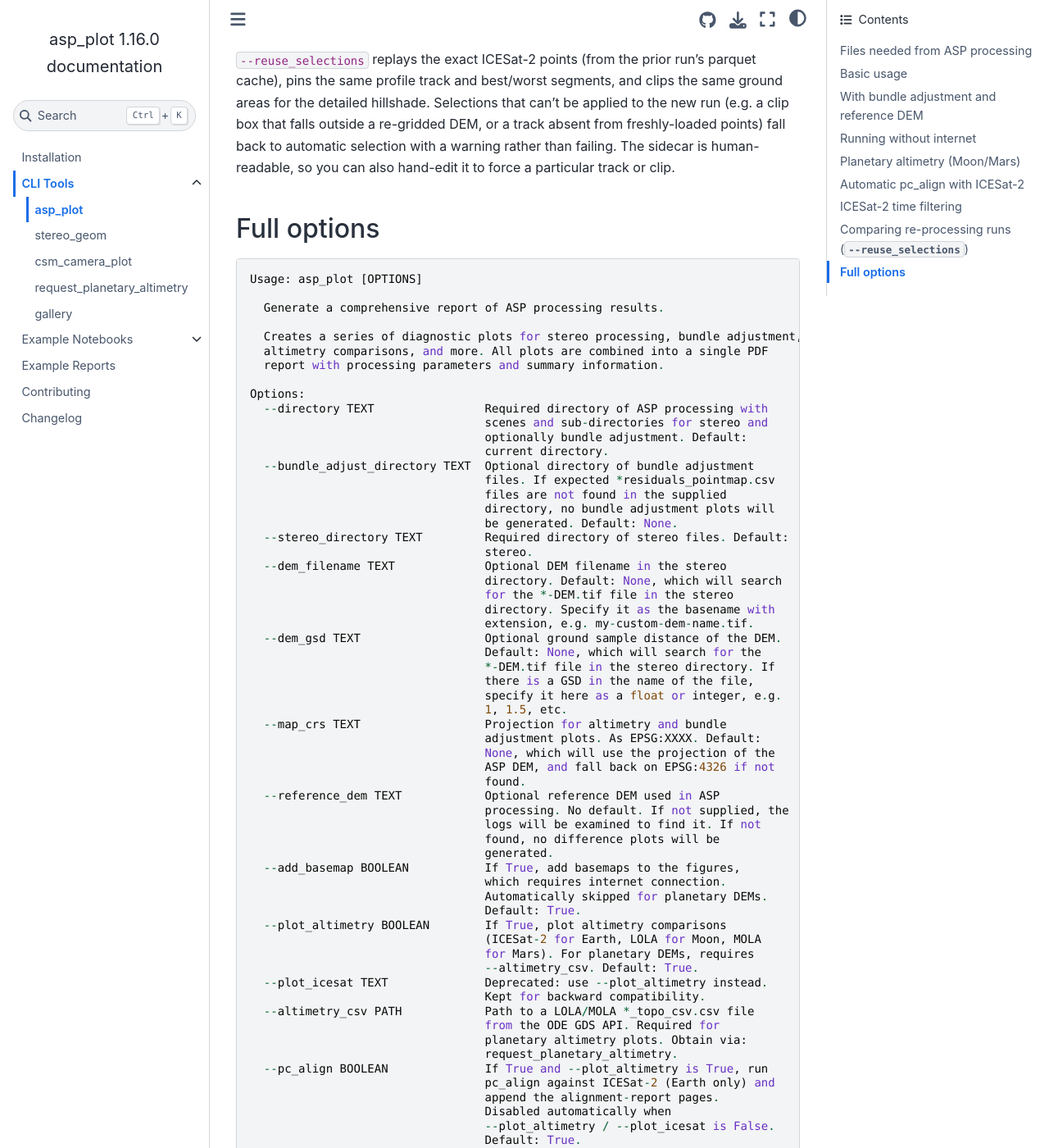
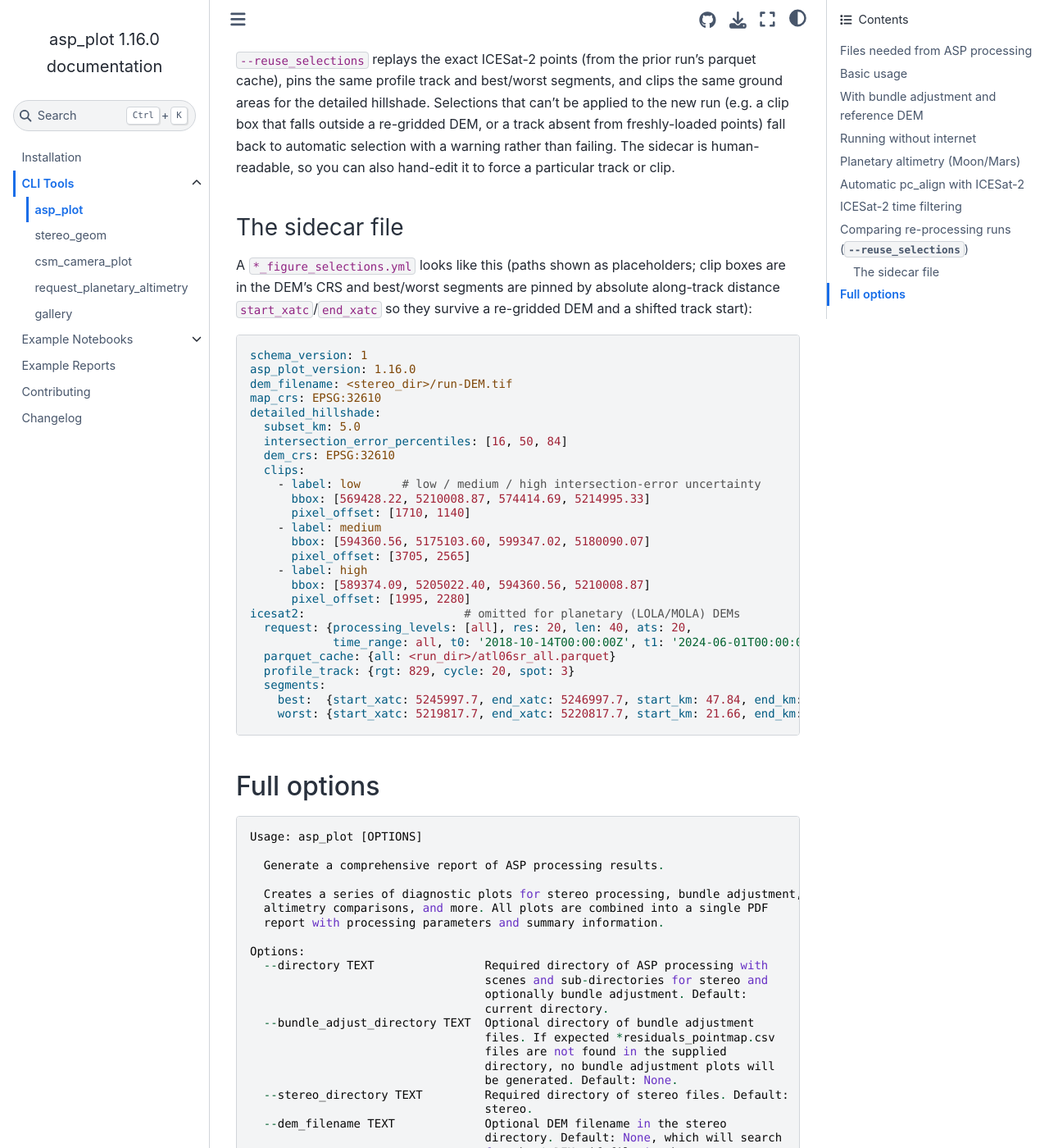
Before and after one commit to uw-cryo/asp_plot, a Sphinx documentation site: the page built from docs/cli/asp_plot.md, in a window 1280 px wide and 1400 px high, scrolled down 3425 px. Shown: the whole window at 82% size. Built offline with Sphinx 7.4.7 and the Sphinx Book theme 1.1.4, drawn with Linux system fonts in a browser that asks for light colours; pages that are not in the unit, such as notebooks, are missing from menus.

Commit message:
Document the figure-selections sidecar; gitignore generated ones
Add an annotated example of a *_figure_selections.yml to the --reuse_selections
docs section so users can see the schema. Gitignore reports/*_figure_selections.yml
because the generated sidecars hardcode absolute local paths (dem_filename,
parquet_cache) and are regeneration byproducts.

````diff
--- a/docs/cli/asp_plot.md
+++ b/docs/cli/asp_plot.md
@@ -105,6 +105,39 @@ asp_plot --directory my_scene/ --stereo_directory stereo_no_mapproj/ \
 
 `--reuse_selections` replays the exact ICESat-2 points (from the prior run's parquet cache), pins the same profile track and best/worst segments, and clips the same ground areas for the detailed hillshade. Selections that can't be applied to the new run (e.g. a clip box that falls outside a re-gridded DEM, or a track absent from freshly-loaded points) fall back to automatic selection with a warning rather than failing. The sidecar is human-readable, so you can also hand-edit it to force a particular track or clip.
 
+### The sidecar file
+
+A `*_figure_selections.yml` looks like this (paths shown as placeholders; clip boxes are in the DEM's CRS and best/worst segments are pinned by absolute along-track distance `start_xatc`/`end_xatc` so they survive a re-gridded DEM and a shifted track start):
+
+```yaml
+schema_version: 1
+asp_plot_version: 1.16.0
+dem_filename: <stereo_dir>/run-DEM.tif
+map_crs: EPSG:32610
+detailed_hillshade:
+  subset_km: 5.0
+  intersection_error_percentiles: [16, 50, 84]
+  dem_crs: EPSG:32610
+  clips:
+    - label: low      # low / medium / high intersection-error uncertainty
+      bbox: [569428.22, 5210008.87, 574414.69, 5214995.33]
+      pixel_offset: [1710, 1140]
+    - label: medium
+      bbox: [594360.56, 5175103.60, 599347.02, 5180090.07]
+      pixel_offset: [3705, 2565]
+    - label: high
+      bbox: [589374.09, 5205022.40, 594360.56, 5210008.87]
+      pixel_offset: [1995, 2280]
+icesat2:                       # omitted for planetary (LOLA/MOLA) DEMs
+  request: {processing_levels: [all], res: 20, len: 40, ats: 20,
+            time_range: all, t0: '2018-10-14T00:00:00Z', t1: '2024-06-01T00:00:00Z'}
+  parquet_cache: {all: <run_dir>/atl06sr_all.parquet}
+  profile_track: {rgt: 829, cycle: 20, spot: 3}
+  segments:
+    best:  {start_xatc: 5245997.7, end_xatc: 5246997.7, start_km: 47.84, end_km: 48.84}
+    worst: {start_xatc: 5219817.7, end_xatc: 5220817.7, start_km: 21.66, end_km: 22.66}
+```
+
 ## Full options
 
 ```
````
Also changed, not shown: 1 other file.
